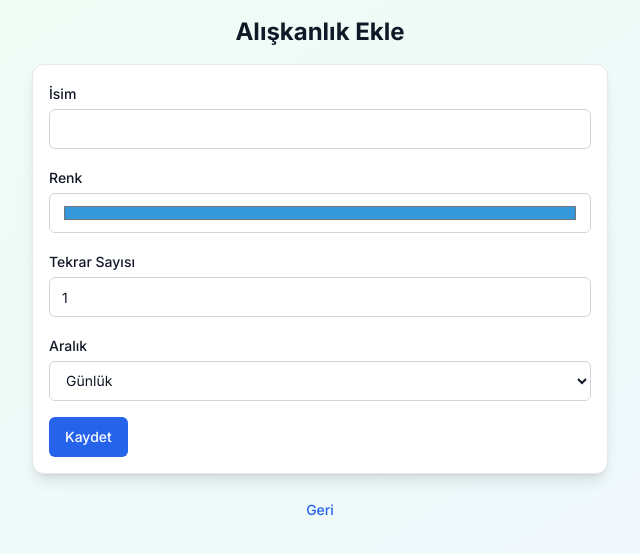
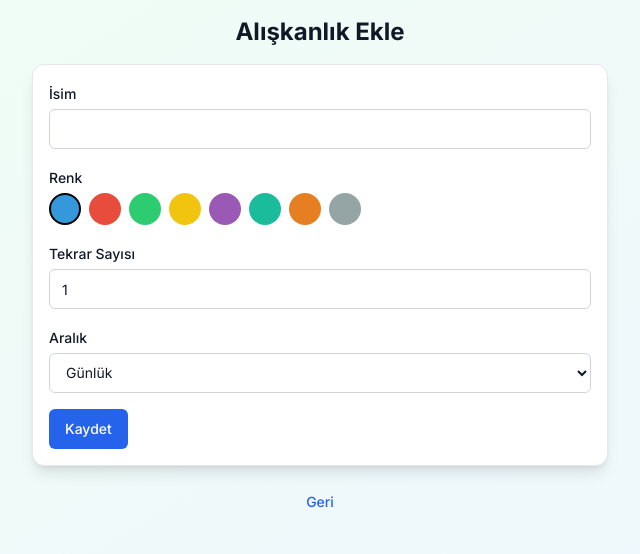
Before and after one commit to Ethnotronix/habbit, a Next.js app: page /add in a window 1280 px wide. Shown: the top 554 px of the page, without its empty margins (320-960 px from the left). Built offline with nearby package versions, Linux system fonts and the light colour scheme.

Commit message:
Add color palette for habit form

```diff
--- a/components/HabitForm.tsx
+++ b/components/HabitForm.tsx
@@ -11,6 +11,16 @@ export default function HabitForm({ habit }: { habit?: Habit }) {
   const router = useRouter();
   const [name, setName] = useState(habit?.name || '');
   const [color, setColor] = useState(habit?.color || '#3498db');
+  const colors = [
+    '#3498db',
+    '#e74c3c',
+    '#2ecc71',
+    '#f1c40f',
+    '#9b59b6',
+    '#1abc9c',
+    '#e67e22',
+    '#95a5a6',
+  ];
   const [target, setTarget] = useState(habit?.target || 1);
   const [frequency, setFrequency] = useState<Habit['frequency']>(habit?.frequency || 'daily');
 
@@ -54,7 +64,17 @@ export default function HabitForm({ habit }: { habit?: Habit }) {
       </div>
       <div className="space-y-1">
         <Label>Renk</Label>
-        <Input type="color" className="w-16 h-10" value={color} onChange={e => setColor(e.target.value)} />
+        <div className="flex flex-wrap gap-2">
+          {colors.map(c => (
+            <button
+              key={c}
+              type="button"
+              className={`w-8 h-8 rounded-full border-2 ${color === c ? 'border-black' : 'border-transparent'}`}
+              style={{ backgroundColor: c }}
+              onClick={() => setColor(c)}
+            />
+          ))}
+        </div>
       </div>
       <div className="space-y-1">
         <Label>Tekrar Sayısı</Label>
```
